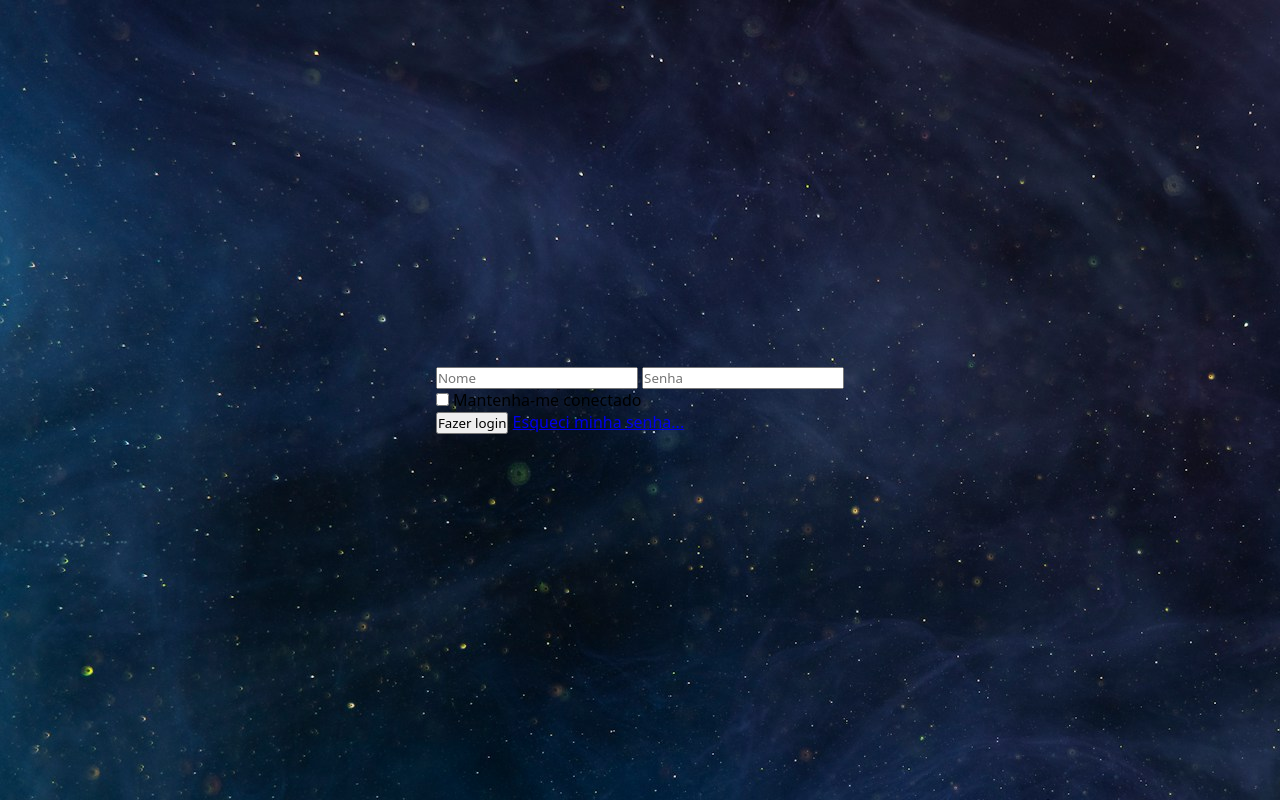
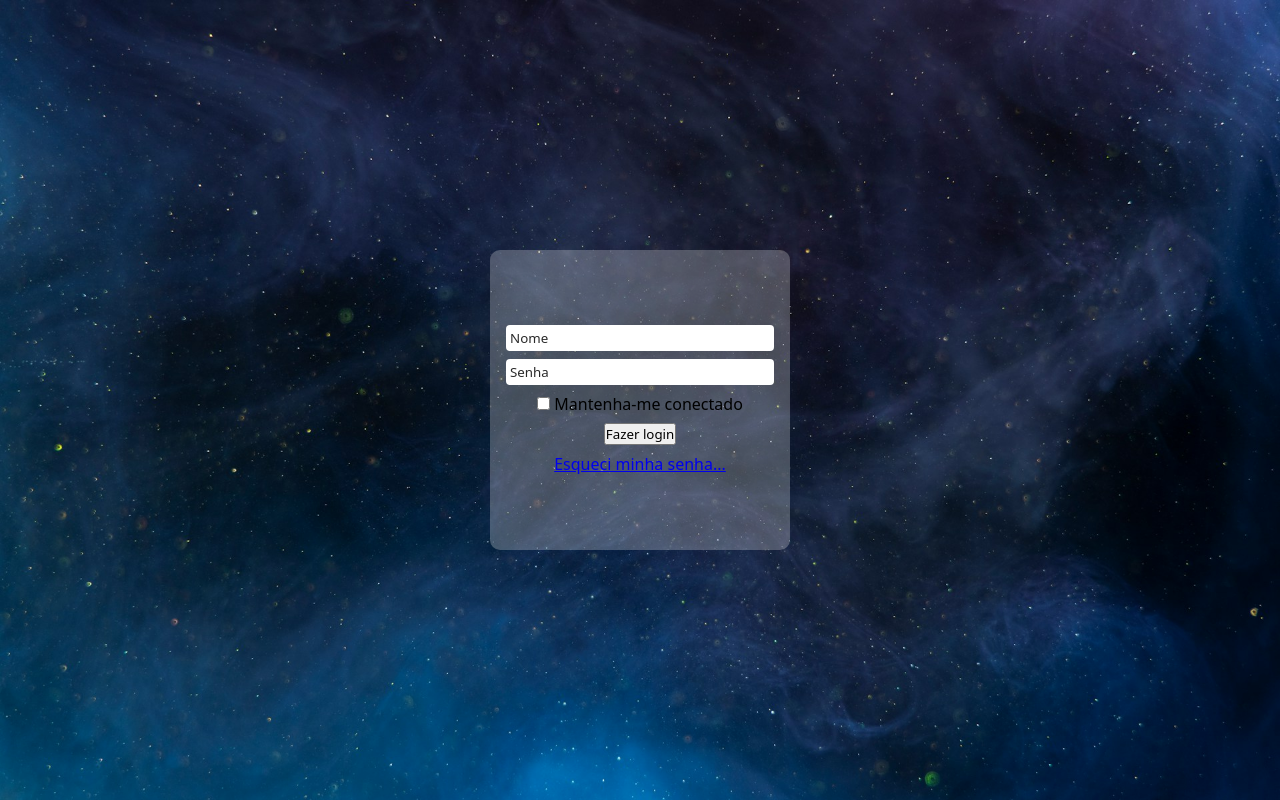
Before and after one commit to Leonardo-Scotti/tela-de-login-com-css, a plain HTML site: page index.html in a window 1280 px wide. Drawn offline with Linux system fonts and the light colour scheme.

Commit message:
version 1.0

```diff
--- a/css/style.css
+++ b/css/style.css
@@ -11,5 +11,45 @@ body {
     display: flex;
     justify-content: center;
     align-items: center;
-    background-image: url(../assets/engin-akyurt-Hlkuojv_P6I-unsplash\ \(1\).jpg);
+    background-image: url(../assets/fundo-login.jpg);
+    background-repeat: no-repeat;
+    background-size: cover
 }
+
+.login {
+    width: 300px;
+    height: 300px;
+    background-color: #fafafa40;
+    border-radius: 10px;
+    display: flex;
+    justify-content: center;
+    align-items: center;
+}
+
+.login form {
+    padding: 16px;
+    width: 100%;
+    display: flex;
+    flex-direction: column;
+    align-items: center;
+    gap: 8px;
+}
+
+input[type="text"],
+input[type="password"] {
+    width: 100%;
+    height: 26px;
+    border: none;
+    border-radius: 4px;
+    padding: 4px;
+}
+
+input:focus {
+    outline: none;
+    border: 1px solid darkblue;
+    box-shadow: 0px 0px 4px white;
+}
+
+input::placeholder {
+    color: #2a2a2a;
+}
--- a/index.html
+++ b/index.html
@@ -12,7 +12,7 @@
     <div class="login">
         <form action="" method="post">
             <input type="text" name="Nome" id="Nome" placeholder="Nome">
-            <input type="password" name="Senha" id="Senha" placeholder="Senha">
+            <input type="password" name="senha" id="senha" placeholder="Senha">
             <div class="persistente">
                 <input type="checkbox" name="Lembrar" id="Lembrar">
                 <label for="Lembrar">Mantenha-me conectado</label>
```
Also changed, not shown: assets/fundo-login.jpg (renamed from assets/engin-akyurt-Hlkuojv_P6I-unsplash (1).jpg).
